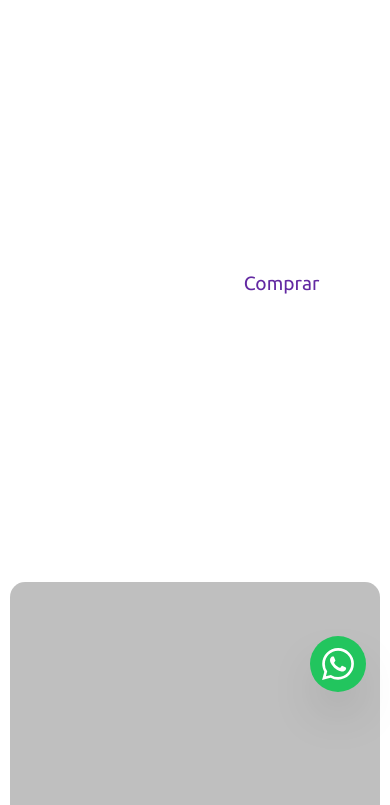
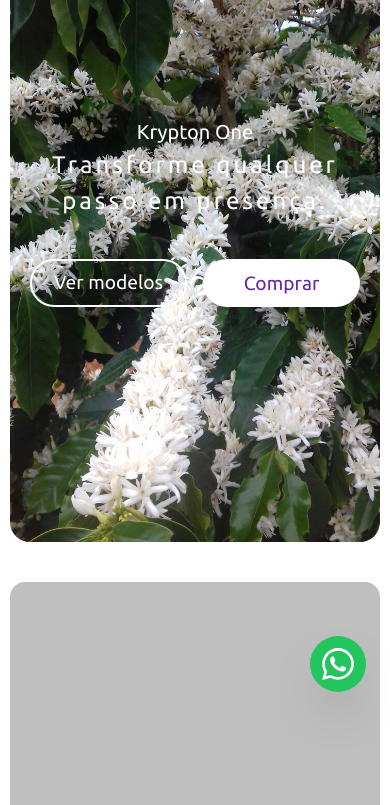
Before and after one commit to marcospiont23/landing-page-canaa-agricola, a plain HTML site: page index.html in a window 390 px wide. Shown: the part 128-933 px from the top of the page. Drawn offline with Linux system fonts and the light colour scheme.

Commit message:
feat: ajuste de detalhes dentro do hero

```diff
--- a/css/components/hero.css
+++ b/css/components/hero.css
@@ -1,6 +1,7 @@
 /* hero.css */
 .hero-section{
-    background: url(../../images/banners/hero.jpg) no-repeat center;
+    background: url(../../images/banners/cafe-hero.jpg) no-repeat center;
+    background-repeat: no-repeat;
     background-size: cover;
 
     height: 500px;
@@ -42,9 +43,9 @@
 }
 
 @media (max-width:768px) {
-	.hero-section{
-		height: 660px;
-		background-image: url(../../images/banners/hero-mobile.jpg);
+    .hero-section{
+        height: 660px;
+        background-image: url(../../images/banners/cafe-mobile.jpg);
 	}
 
 	.hero-overlay{
```
Also changed, not shown: images/banners/cafe-hero.jpg (added), 1 other file.
